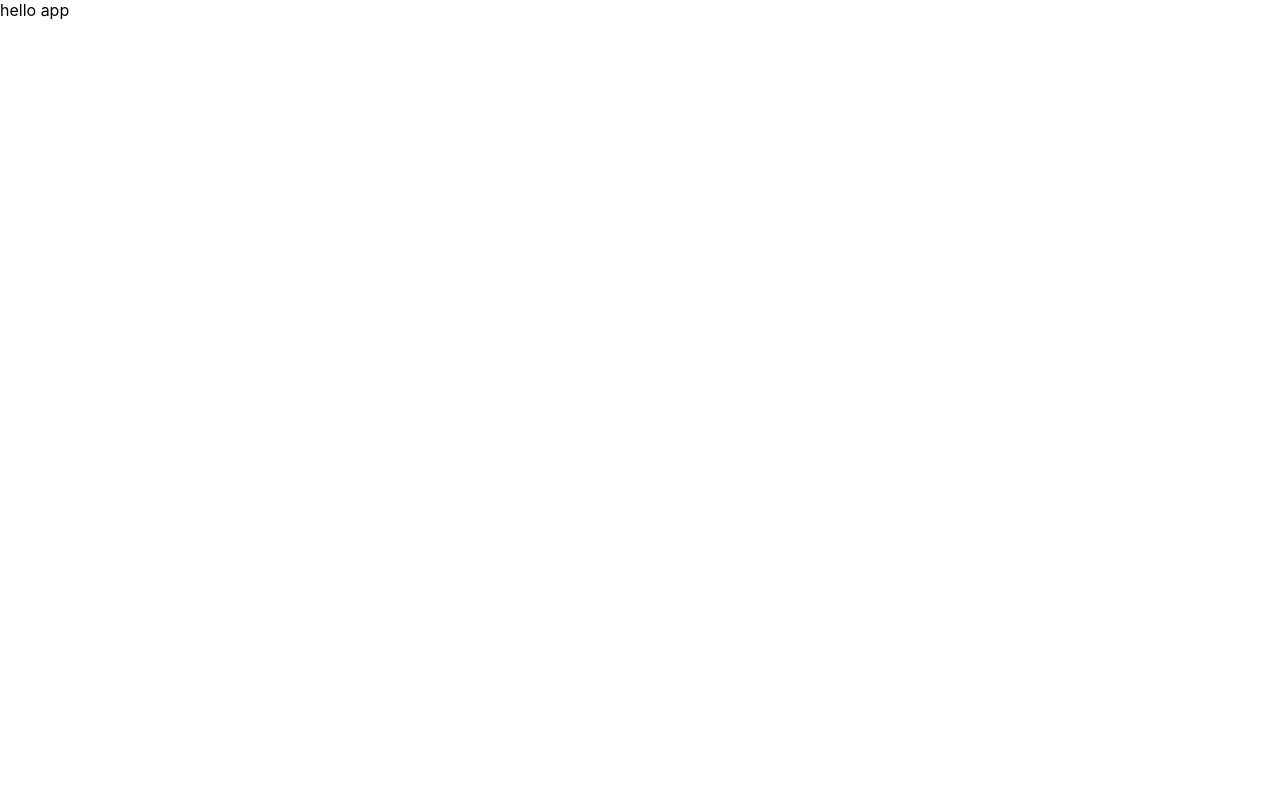
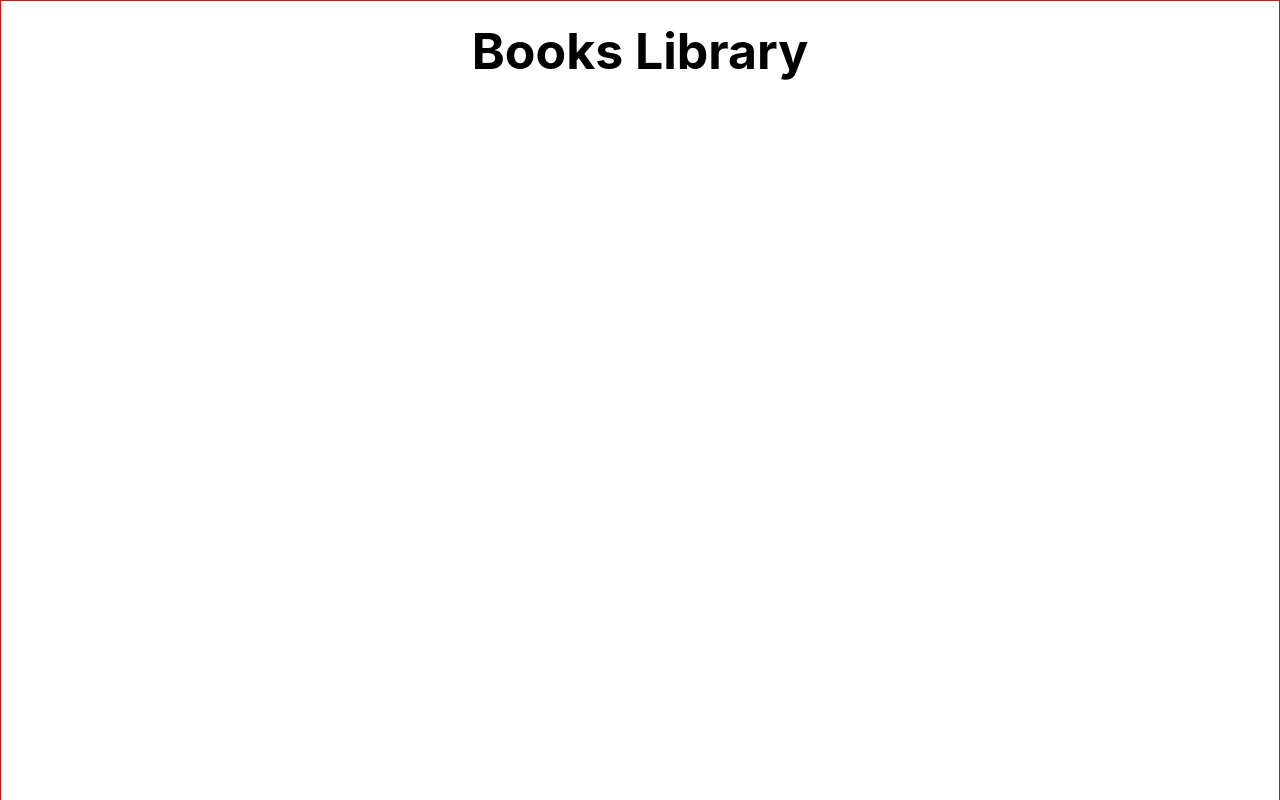
Before and after one commit to AhmedTohamy01/Books-Library-GraphQL, a React (Create React App) app: page / in a window 1280 px wide. Shown: the top 800 px of the page. Built offline with nearby package versions, Linux system fonts and the light colour scheme.

Commit message:
feat: install stylec-components & Material-UI | add Sample HomePage

```diff
--- a/package.json
+++ b/package.json
@@ -3,12 +3,14 @@
   "version": "0.1.0",
   "private": true,
   "dependencies": {
+    "@material-ui/core": "^4.11.3",
     "@testing-library/jest-dom": "^5.11.10",
     "@testing-library/react": "^11.2.6",
     "@testing-library/user-event": "^12.8.3",
     "react": "^17.0.2",
     "react-dom": "^17.0.2",
     "react-scripts": "4.0.3",
+    "styled-components": "^5.2.3",
     "web-vitals": "^1.1.1"
   },
   "scripts": {
--- a/src/App.js
+++ b/src/App.js
@@ -1,10 +1,7 @@
+import HomaPage from './pages/HomePage'
 
 function App() {
-  return (
-    <div >
-			hello app
-    </div>
-  );
+  return <HomaPage />
 }
 
-export default App;
+export default App
--- /dev/null
+++ b/src/pages/HomePage.js
@@ -0,0 +1,23 @@
+import styled from 'styled-components'
+
+export default function HomaPage() {
+  return (
+    <PageWrapper>
+      <Title>Books Library</Title>
+    </PageWrapper>
+  )
+}
+
+/*---> Styles <---*/
+export const PageWrapper = styled.div`
+  border: 1px solid red;
+	height: 1000px;
+`
+
+export const Title = styled.div`
+  /* border: 1px solid red; */
+	font-size: 50px;
+	font-weight: bold;
+	text-align: center;
+	margin-top: 20px;
+`
```
Also changed, not shown: 1 other file (tests, documents, lock files or other folders).
